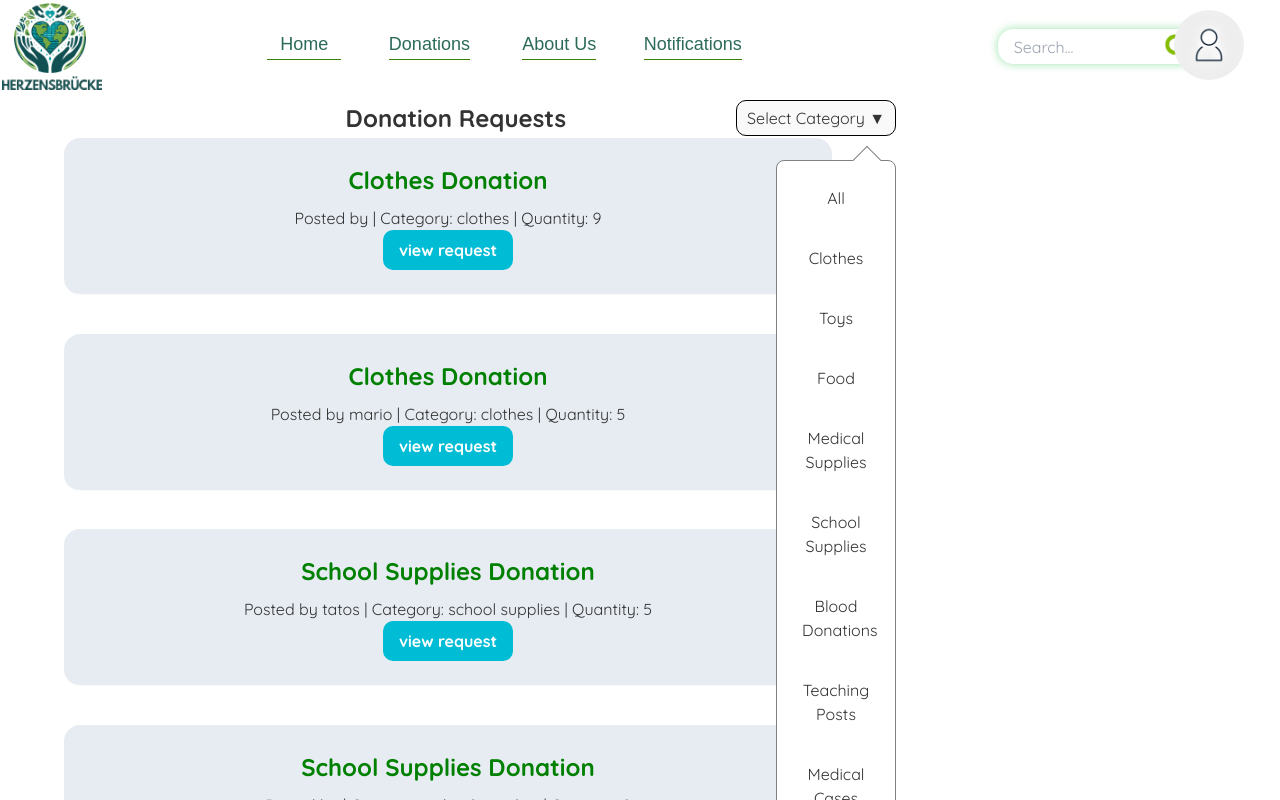
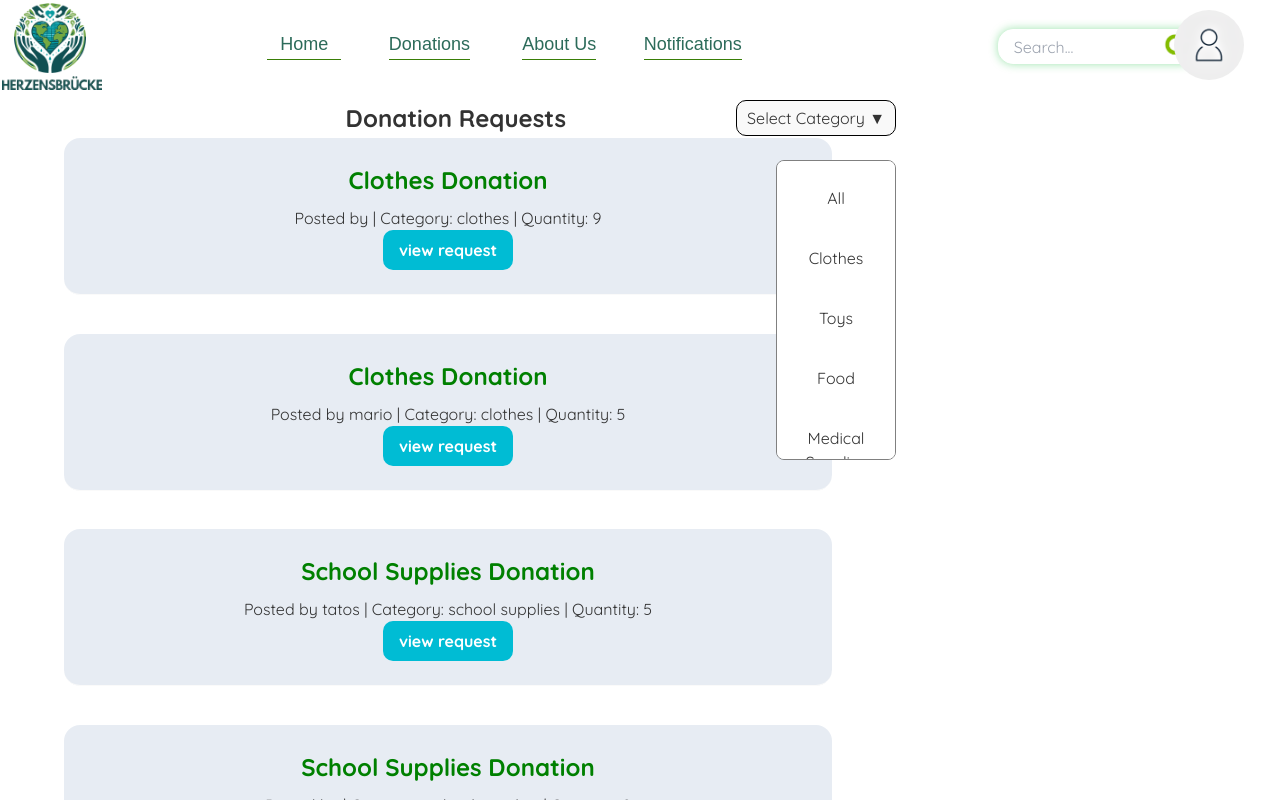
Before and after one commit to Tatos23/FC-CSEN, a React (Create React App) app: page /view-requests in a window 1280 px wide. Both pictures are taken after a click on the button "Select Category ▼". Shown: the top 800 px of the page. Built offline with nearby package versions, Linux system fonts and the light colour scheme; data requests are answered from the project's data file.

Commit message:
made the category list scrollable but the arrow at the top disappeared

```diff
--- a/src/components/donor/DropDownCategory.css
+++ b/src/components/donor/DropDownCategory.css
@@ -8,20 +8,22 @@
     border-radius: 8px;
     background-color: white;
     border: 1px solid grey;
-
+    overflow-y: auto; /* Make the dropdown scrollable */
+    max-height: 300px; /* Set a maximum height for the dropdown */
 }
 
 .DropDownCategory::before{
     content: '';
     position: absolute;
-    top: -0.7rem;
-    right: 1.1rem;
+    top: -0.7rem;  /*top arrow location -- up/down*/
+    right: 1.1rem; /*top arrow location -- right/left*/
     width: 20px;
     height: 20px;
     transform: rotate(45deg);
     background-color: white;
     border-left: 1px solid grey;
     border-top: 1px solid grey;
+
 }
 
 .DropDownCategory button {
```
